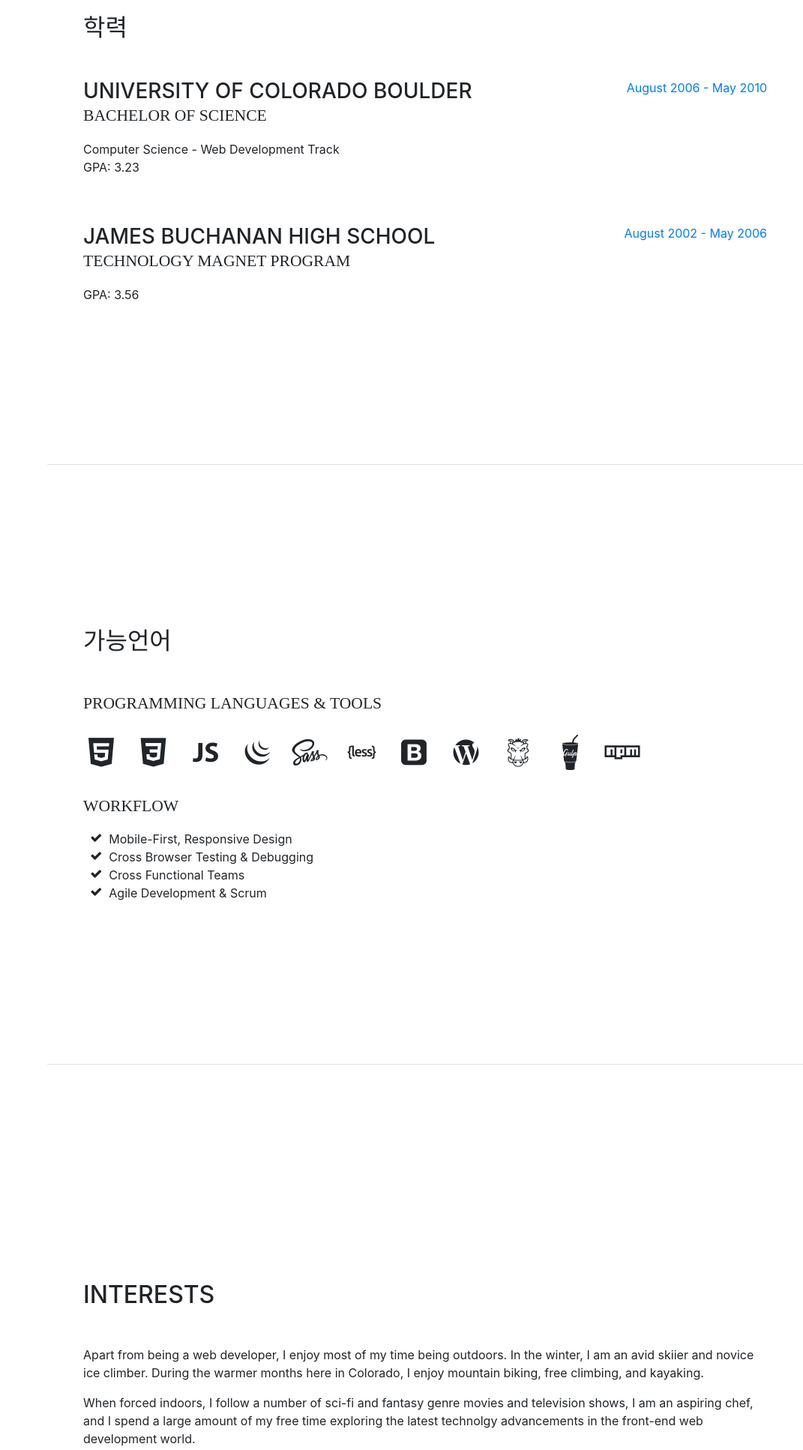
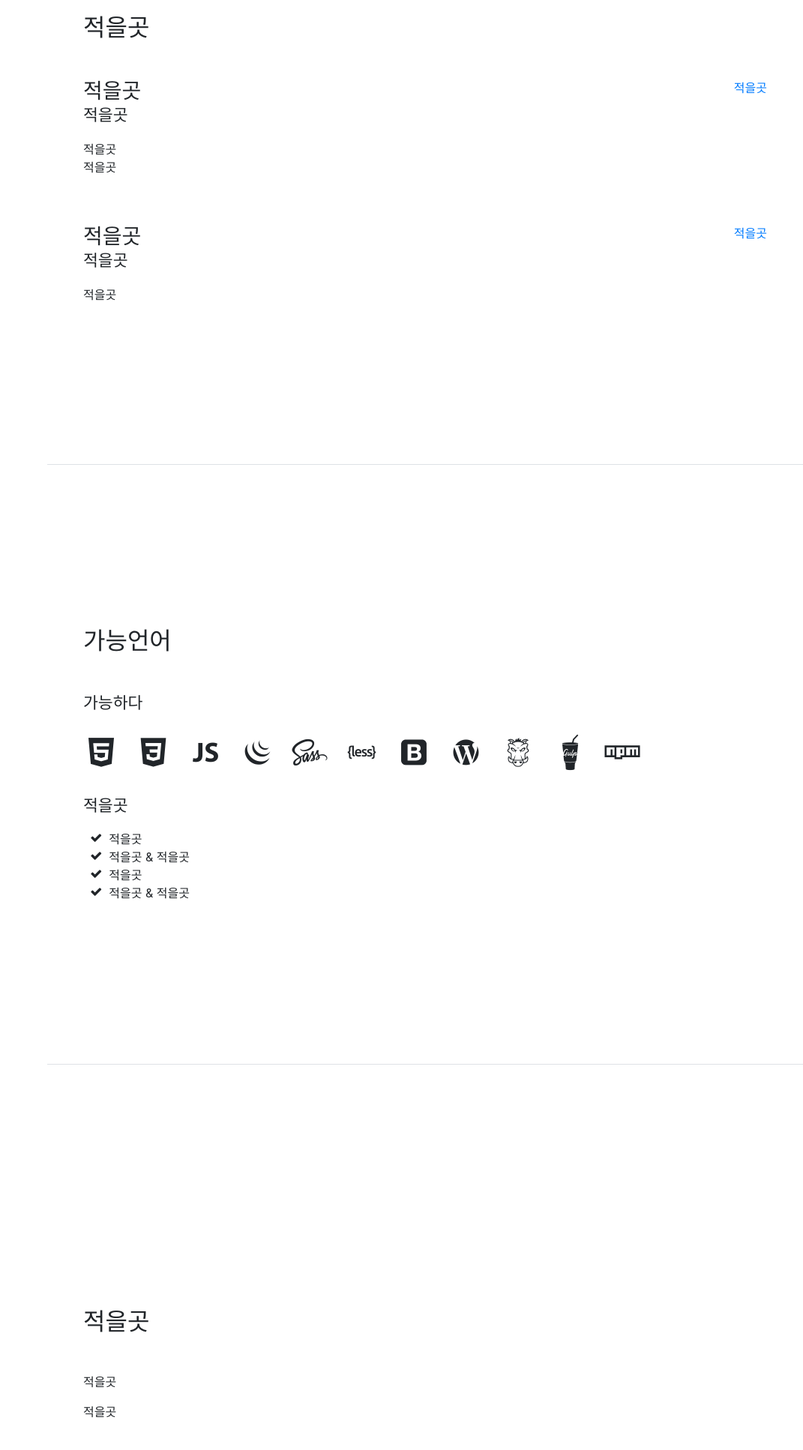
Before and after one commit to JunyoungChoi/JunyoungChoi.github.io, a website with bundled scripts: page index.html in a window 1280 px wide. Shown: the part 1780-3714 px from the top of the page at 75% size, without its empty margins (209-1280 px from the left). Built offline with nearby package versions, Linux system fonts and the light colour scheme; a web font is replaced by a local one.

Commit message:
temp_modify2

```diff
--- a/index.html
+++ b/index.html
@@ -152,28 +152,28 @@
 
       <section class="resume-section p-3 p-lg-5 d-flex flex-column" id="education">
         <div class="my-auto">
-          <h2 class="mb-5">학력</h2>
+          <h2 class="mb-5">적을곳</h2>
 
           <div class="resume-item d-flex flex-column flex-md-row mb-5">
             <div class="resume-content mr-auto">
-              <h3 class="mb-0">University of Colorado Boulder</h3>
-              <div class="subheading mb-3">Bachelor of Science</div>
-              <div>Computer Science - Web Development Track</div>
-              <p>GPA: 3.23</p>
+              <h3 class="mb-0">적을곳</h3>
+              <div class="subheading mb-3">적을곳</div>
+              <div>적을곳</div>
+              <p>적을곳</p>
             </div>
             <div class="resume-date text-md-right">
-              <span class="text-primary">August 2006 - May 2010</span>
+              <span class="text-primary">적을곳</span>
             </div>
           </div>
 
           <div class="resume-item d-flex flex-column flex-md-row">
             <div class="resume-content mr-auto">
-              <h3 class="mb-0">James Buchanan High School</h3>
-              <div class="subheading mb-3">Technology Magnet Program</div>
-              <p>GPA: 3.56</p>
+              <h3 class="mb-0">적을곳</h3>
+              <div class="subheading mb-3">적을곳</div>
+              <p>적을곳</p>
             </div>
             <div class="resume-date text-md-right">
-              <span class="text-primary">August 2002 - May 2006</span>
+              <span class="text-primary">적을곳</span>
             </div>
           </div>
 
@@ -184,7 +184,7 @@
         <div class="my-auto">
           <h2 class="mb-5">가능언어</h2>
 
-          <div class="subheading mb-3">Programming Languages &amp; Tools</div>
+          <div class="subheading mb-3">가능하다</div>
           <ul class="list-inline list-icons">
             <li class="list-inline-item">
               <i class="devicons devicons-html5"></i>
@@ -221,63 +221,63 @@
             </li>
           </ul>
 
-          <div class="subheading mb-3">Workflow</div>
+          <div class="subheading mb-3">적을곳</div>
           <ul class="fa-ul mb-0">
             <li>
               <i class="fa-li fa fa-check"></i>
-              Mobile-First, Responsive Design</li>
+              적을곳</li>
             <li>
               <i class="fa-li fa fa-check"></i>
-              Cross Browser Testing &amp; Debugging</li>
+              적을곳 &amp; 적을곳</li>
             <li>
               <i class="fa-li fa fa-check"></i>
-              Cross Functional Teams</li>
+              적을곳</li>
             <li>
               <i class="fa-li fa fa-check"></i>
-              Agile Development &amp; Scrum</li>
+              적을곳 &amp; 적을곳</li>
           </ul>
         </div>
       </section>
 
       <section class="resume-section p-3 p-lg-5 d-flex flex-column" id="interests">
         <div class="my-auto">
-          <h2 class="mb-5">Interests</h2>
-          <p>Apart from being a web developer, I enjoy most of my time being outdoors. In the winter, I am an avid skiier and novice ice climber. During the warmer months here in Colorado, I enjoy mountain biking, free climbing, and kayaking.</p>
-          <p class="mb-0">When forced indoors, I follow a number of sci-fi and fantasy genre movies and television shows, I am an aspiring chef, and I spend a large amount of my free time exploring the latest technolgy advancements in the front-end web development world.</p>
+          <h2 class="mb-5">적을곳</h2>
+          <p>적을곳</p>
+          <p class="mb-0">적을곳</p>
         </div>
       </section>
 
       <section class="resume-section p-3 p-lg-5 d-flex flex-column" id="awards">
         <div class="my-auto">
-          <h2 class="mb-5">Awards &amp; Certifications</h2>
+          <h2 class="mb-5">적을곳 &amp; 적을곳</h2>
           <ul class="fa-ul mb-0">
             <li>
               <i class="fa-li fa fa-trophy text-warning"></i>
-              Google Analytics Certified Developer</li>
+              적을곳</li>
             <li>
               <i class="fa-li fa fa-trophy text-warning"></i>
-              Mobile Web Specialist - Google Certification</li>
+              적을곳</li>
             <li>
               <i class="fa-li fa fa-trophy text-warning"></i>
               1<sup>st</sup>
-              Place - University of Colorado Boulder - Emerging Tech Competition 2009</li>
+              적을곳</li>
             <li>
               <i class="fa-li fa fa-trophy text-warning"></i>
               1<sup>st</sup>
-              Place - University of Colorado Boulder - Adobe Creative Jam 2008 (UI Design Category)</li>
+              적을곳</li>
             <li>
               <i class="fa-li fa fa-trophy text-warning"></i>
               2<sup>nd</sup>
-              Place - University of Colorado Boulder - Emerging Tech Competition 2008</li>
+              적을곳</li>
             <li>
             <li>
               <i class="fa-li fa fa-trophy text-warning"></i>
               1<sup>st</sup>
-              Place - James Buchanan High School - Hackathon 2006</li>
+              적을곳</li>
             <li>
               <i class="fa-li fa fa-trophy text-warning"></i>
               3<sup>rd</sup>
-              Place - James Buchanan High School - Hackathon 2005</li>
+              적을곳</li>
           </ul>
         </div>
       </section>
```
